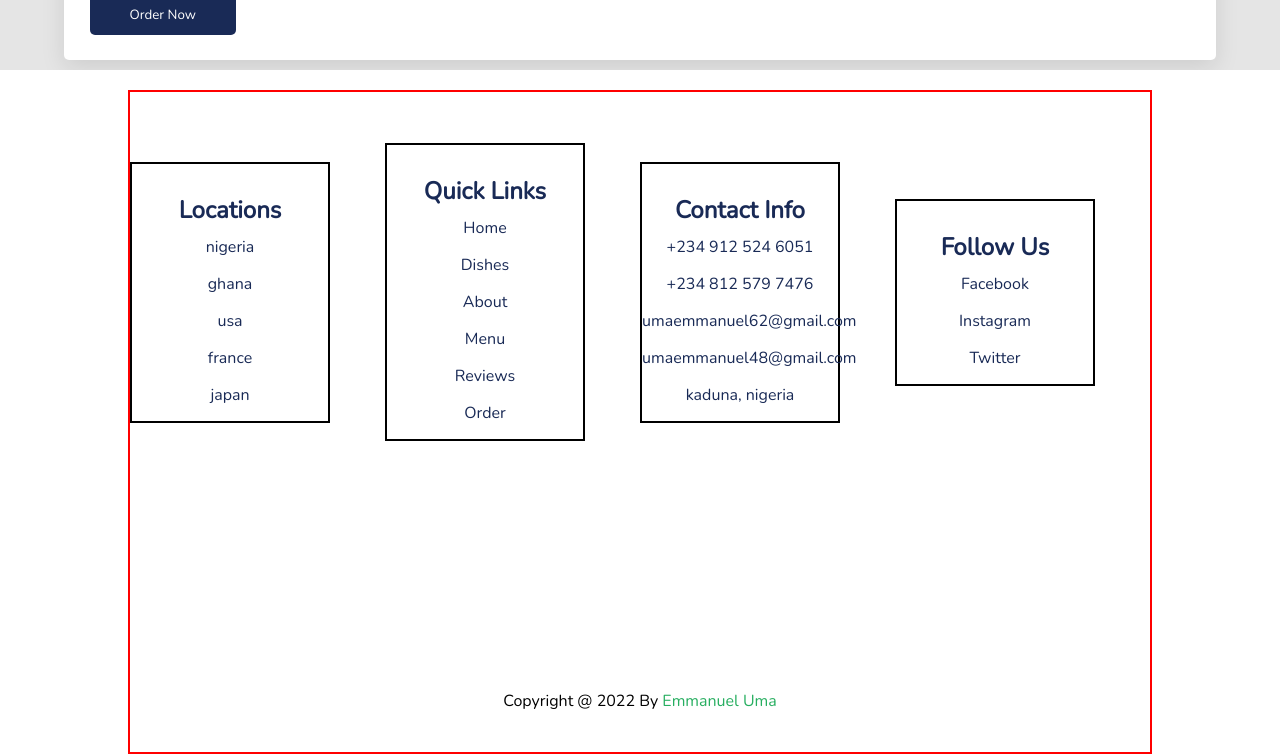
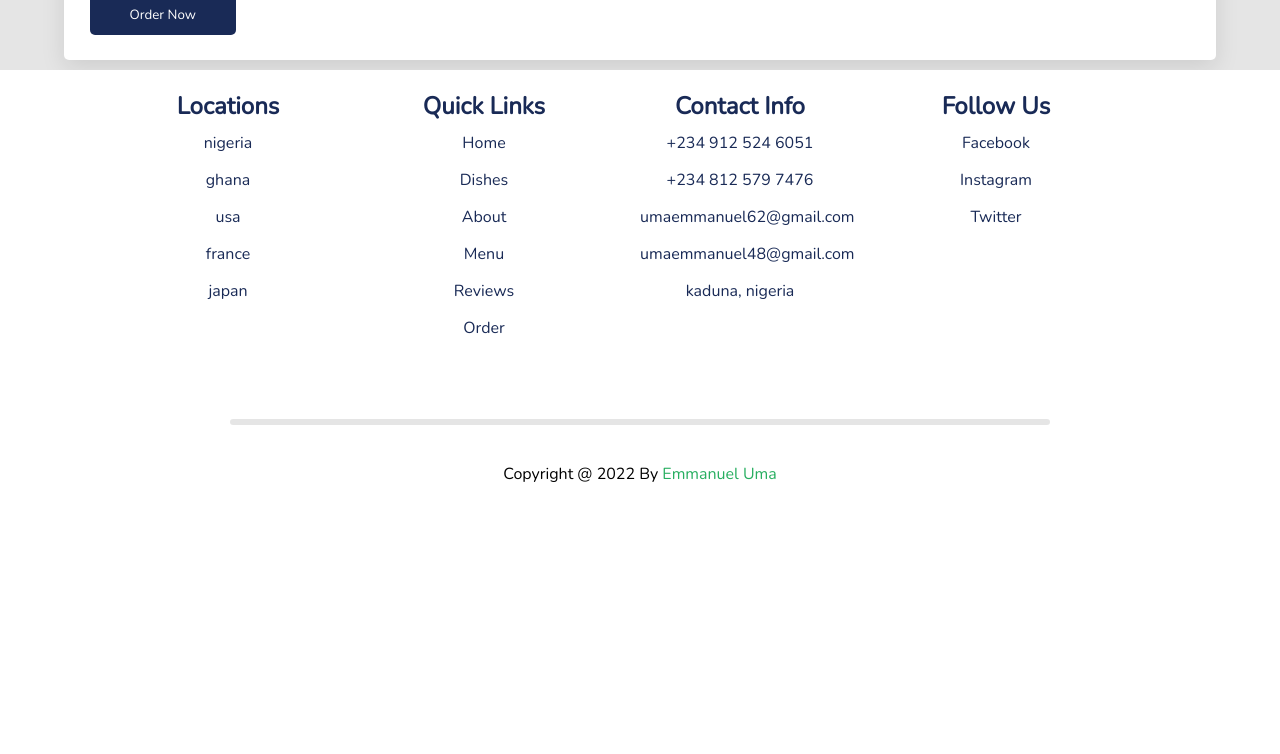
Before and after one commit to Emmanueluma/chill, a plain HTML site: page index.html in a window 1280 px wide. Shown: the part 4469-5223 px from the top of the page. Drawn offline with nearby package versions, Linux system fonts and the light colour scheme.

Commit message:
i removed the border in the deskyop view

```diff
--- a/style.css
+++ b/style.css
@@ -908,18 +908,20 @@ footer section.main > div p {
         background-color: #fff;
     }
     footer section.main {
-        border: 2px solid red;
         width: 80%;
         display: grid;
         grid-template-columns: repeat(4, 1fr);
-        grid-template-rows: repeat(2, 400px);
-    }
-    footer section.main > div {
-        padding-top: 30px;
-        border: 2px solid black;
+        grid-template-rows: repeat(2, 1fr);
+        justify-content: start;
+        align-items: start;
     }
     footer section.main .copy {
         width: 100%;
         grid-column: span 4;
     }
+    footer section.main .copy hr {
+        background-color: var(--normal);
+        padding: 3px;
+        border-radius: 5px;
+    }
 }
```
